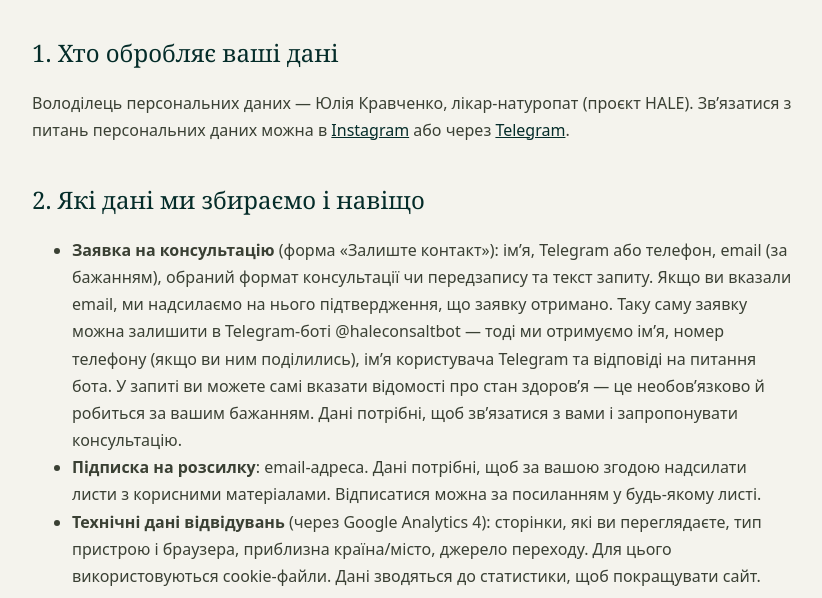
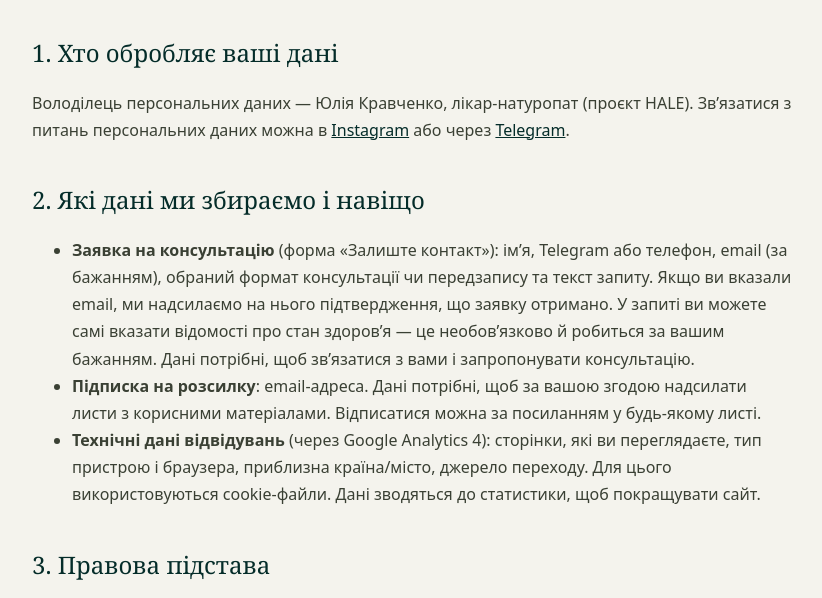
Before and after one commit to kravania57-rgb/hale-landing, a plain HTML site: page privacy.html in a window 1280 px wide. Shown: the part 200-798 px from the top of the page, without its empty margins (228-1050 px from the left). Drawn offline with Linux system fonts and the light colour scheme.

Commit message:
Заявки лише через форму сайту (без запису в боті)

```diff
--- a/privacy.html
+++ b/privacy.html
@@ -33,7 +33,7 @@ p,li{font-size:16px;color:#3a4034} a{color:#042c29} .muted{color:#5c6353;font-si
 
 <h2>2. Які дані ми збираємо і навіщо</h2>
 <ul>
-<li><b>Заявка на консультацію</b> (форма «Залиште контакт»): ім’я, Telegram або телефон, email (за бажанням), обраний формат консультації чи передзапису та текст запиту. Якщо ви вказали email, ми надсилаємо на нього підтвердження, що заявку отримано. Таку саму заявку можна залишити в Telegram-боті @haleconsaltbot — тоді ми отримуємо ім’я, номер телефону (якщо ви ним поділились), ім’я користувача Telegram та відповіді на питання бота. У запиті ви можете самі вказати відомості про стан здоров’я — це необов’язково й робиться за вашим бажанням. Дані потрібні, щоб зв’язатися з вами і запропонувати консультацію.</li>
+<li><b>Заявка на консультацію</b> (форма «Залиште контакт»): ім’я, Telegram або телефон, email (за бажанням), обраний формат консультації чи передзапису та текст запиту. Якщо ви вказали email, ми надсилаємо на нього підтвердження, що заявку отримано. У запиті ви можете самі вказати відомості про стан здоров’я — це необов’язково й робиться за вашим бажанням. Дані потрібні, щоб зв’язатися з вами і запропонувати консультацію.</li>
 <li><b>Підписка на розсилку</b>: email-адреса. Дані потрібні, щоб за вашою згодою надсилати листи з корисними матеріалами. Відписатися можна за посиланням у будь-якому листі.</li>
 <li><b>Технічні дані відвідувань</b> (через Google Analytics 4): сторінки, які ви переглядаєте, тип пристрою і браузера, приблизна країна/місто, джерело переходу. Для цього використовуються cookie-файли. Дані зводяться до статистики, щоб покращувати сайт.</li>
 </ul>
```
Also changed, not shown: index.html (+1 -1 lines).
